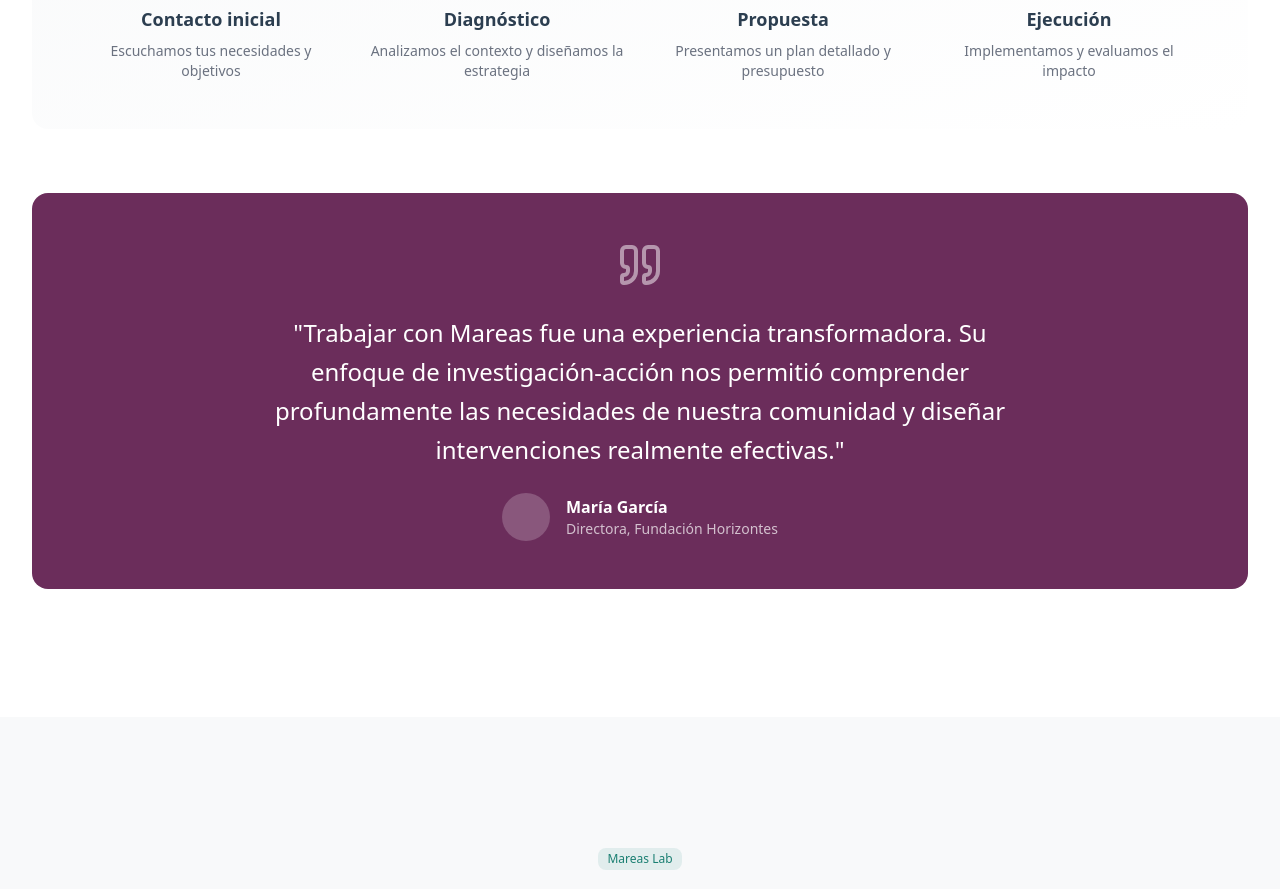
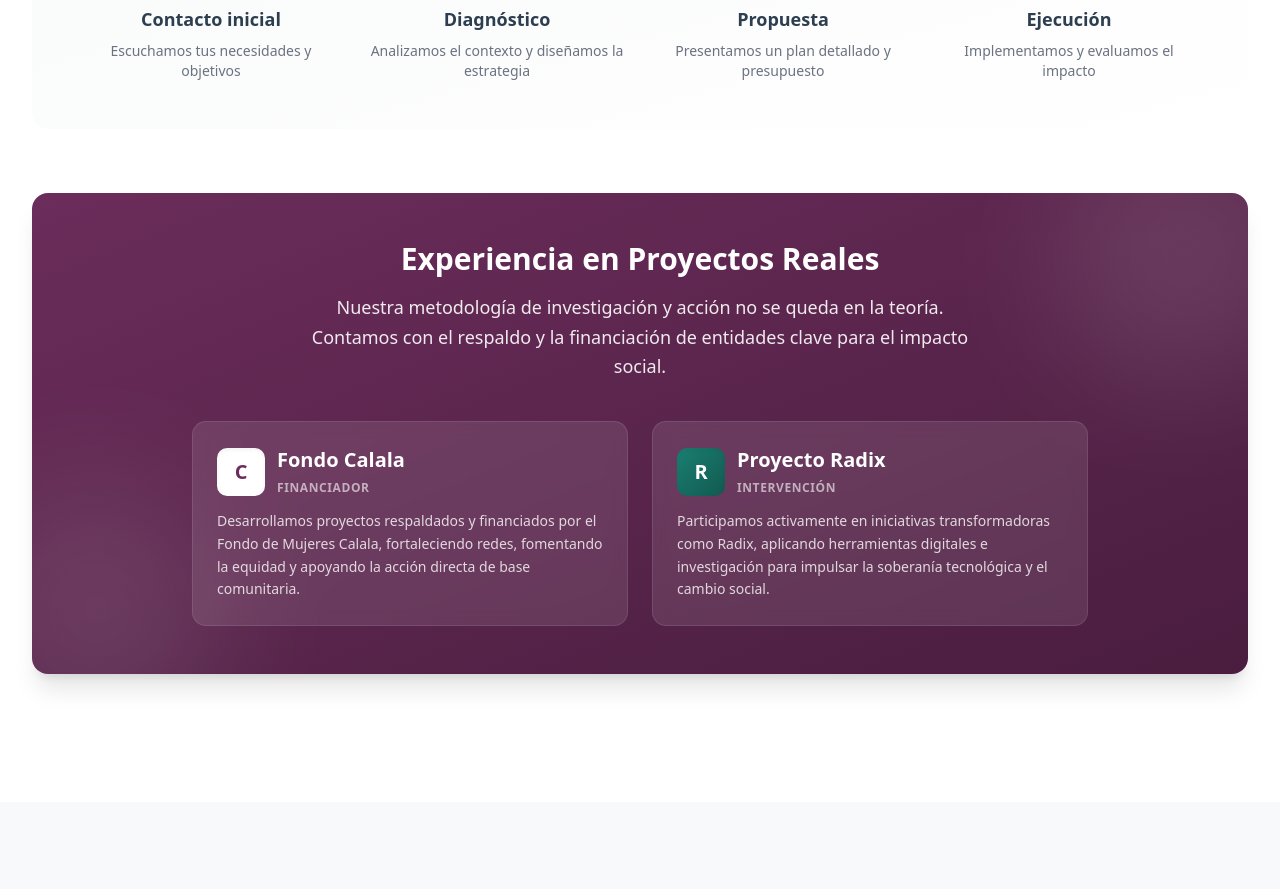
Before and after one commit to mareaslab/MareasWeb, a Next.js app: page / in a window 1280 px wide. Shown: the part 6120-7009 px from the top of the page. Built offline with nearby package versions, Linux system fonts and the light colour scheme.

Commit message:
feat: sustituir testimonio por proyectos reales con Calala y Radix

```diff
--- a/src/app/page.tsx
+++ b/src/app/page.tsx
@@ -745,20 +745,48 @@ function ServicesSection() {
           </div>
         </div>
 
-        {/* Testimonial */}
-        <div className="mt-16 bg-[#6B2D5B] rounded-2xl p-8 md:p-12 text-white">
-          <div className="max-w-3xl mx-auto text-center">
-            <Quote className="h-12 w-12 mx-auto mb-6 opacity-50" />
-            <blockquote className="text-xl md:text-2xl font-medium mb-6 leading-relaxed">
-              "Trabajar con Mareas fue una experiencia transformadora. Su enfoque de investigación-acción
-              nos permitió comprender profundamente las necesidades de nuestra comunidad y diseñar
-              intervenciones realmente efectivas."
-            </blockquote>
-            <div className="flex items-center justify-center gap-4">
-              <div className="w-12 h-12 rounded-full bg-white/20" />
-              <div className="text-left">
-                <p className="font-semibold">María García</p>
-                <p className="text-white/70 text-sm">Directora, Fundación Horizontes</p>
+        {/* Real Projects */}
+        <div className="mt-16 bg-gradient-to-br from-[#6B2D5B] to-[#4A1D3F] rounded-2xl p-8 md:p-12 text-white relative overflow-hidden shadow-xl">
+          <div className="absolute top-0 right-0 -mr-16 -mt-16 opacity-10 blur-3xl pointer-events-none">
+            <div className="w-64 h-64 bg-white rounded-full"></div>
+          </div>
+          <div className="absolute bottom-0 left-0 -ml-16 -mb-16 opacity-10 blur-3xl pointer-events-none">
+            <div className="w-64 h-64 bg-white rounded-full"></div>
+          </div>
+          <div className="max-w-4xl mx-auto text-center relative z-10">
+            <h3 className="text-2xl md:text-3xl font-bold mb-4">Experiencia en Proyectos Reales</h3>
+            <p className="text-lg text-white/90 mb-10 leading-relaxed max-w-2xl mx-auto">
+              Nuestra metodología de investigación y acción no se queda en la teoría. Contamos con el respaldo y la financiación de entidades clave para el impacto social.
+            </p>
+            <div className="grid md:grid-cols-2 gap-6 text-left">
+              <div className="bg-white/10 rounded-xl p-6 backdrop-blur-sm border border-white/10 hover:bg-white/15 transition-colors">
+                <div className="flex items-center gap-3 mb-3">
+                  <div className="w-12 h-12 rounded-lg bg-white flex items-center justify-center text-[#6B2D5B] font-black text-xl shadow-inner">
+                    C
+                  </div>
+                  <div>
+                    <h4 className="text-xl font-bold">Fondo Calala</h4>
+                    <span className="text-xs text-white/60 uppercase tracking-wider font-semibold">Financiador</span>
+                  </div>
+                </div>
+                <p className="text-white/80 text-sm leading-relaxed">
+                  Desarrollamos proyectos respaldados y financiados por el Fondo de Mujeres Calala, fortaleciendo redes, fomentando la equidad y apoyando la acción directa de base comunitaria.
+                </p>
+              </div>
+
+              <div className="bg-white/10 rounded-xl p-6 backdrop-blur-sm border border-white/10 hover:bg-white/15 transition-colors">
+                <div className="flex items-center gap-3 mb-3">
+                  <div className="w-12 h-12 rounded-lg bg-gradient-to-br from-[#1A7F72] to-[#125A50] flex items-center justify-center text-white font-black text-xl shadow-inner">
+                    R
+                  </div>
+                  <div>
+                    <h4 className="text-xl font-bold">Proyecto Radix</h4>
+                    <span className="text-xs text-white/60 uppercase tracking-wider font-semibold">Intervención</span>
+                  </div>
+                </div>
+                <p className="text-white/80 text-sm leading-relaxed">
+                  Participamos activamente en iniciativas transformadoras como Radix, aplicando herramientas digitales e investigación para impulsar la soberanía tecnológica y el cambio social.
+                </p>
               </div>
             </div>
           </div>
```
